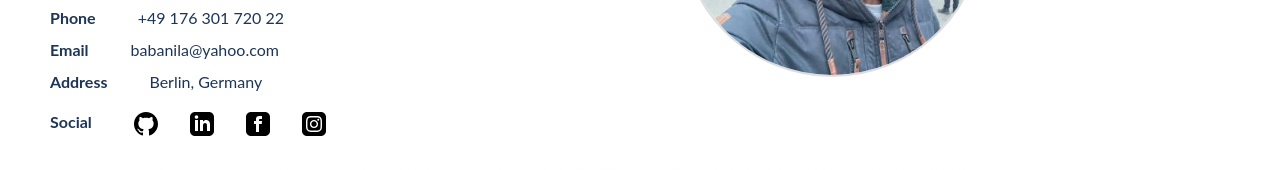
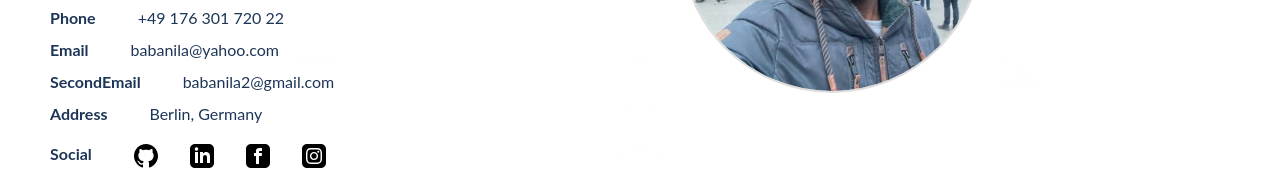
Before and after one commit to Babanila/babajide-williams-website, a SvelteKit app: page / in a window 1280 px wide. Shown: the part 469-639 px from the top of the page. Built offline with nearby package versions, Linux system fonts and the light colour scheme; no server answers.

Commit message:
Add second email

```diff
--- a/src/routes/+page.svelte
+++ b/src/routes/+page.svelte
@@ -73,6 +73,7 @@
 		introMessage:
 			'I’m a solution-driven software engineer with over 10 years of experience in the IT world, providing a permanent solution to day-to-day challenges that gives the company a competitive edge and producing outstanding results for clients. My experience spans across multiple aspects of design and development process, with a primary focus on creating intuitive, accessible, and user-centered products. I’ve worked closely with designers to translate wireframes and prototypes into interactive, responsive interfaces, ensuring a smooth and engaging user journey across various devices. I concentrate on optimizing user flow and minimizing friction by simplifying navigation, enhancing load times, and ensuring consistent visual and interactive elements',
 		email: 'babanila@yahoo.com',
+		secondEmail: 'babanila2@gmail.com',
 		address: 'Berlin, Germany',
 		phone: '+49 176 301 720 22',
 		skype: 'al.babanila',
@@ -83,7 +84,7 @@
 		thread: 'https://www.threads.net/@babanila'
 	};
 
-	const infos: string[] = ['phone', 'email', 'address'];
+	const infos: string[] = ['phone', 'email', 'secondEmail', 'address'];
 
 	const socialConnections: SocialConnectionType[] = [
 		{ name: 'github', icon: github },
@@ -469,9 +470,8 @@
 		<div class="left-column">
 			<h2 class="section-title">Projects</h2>
 			<p>
-				These projects showcase my ability to build scalable,
-				user-centered solutions across different industries,
-				from healthcare to environmental protection.
+				These projects showcase my ability to build scalable, user-centered solutions across
+				different industries, from healthcare to environmental protection.
 			</p>
 		</div>
 		<div class="right-column">
```
Also changed, not shown: tests/test.ts (+3 -1 lines).
